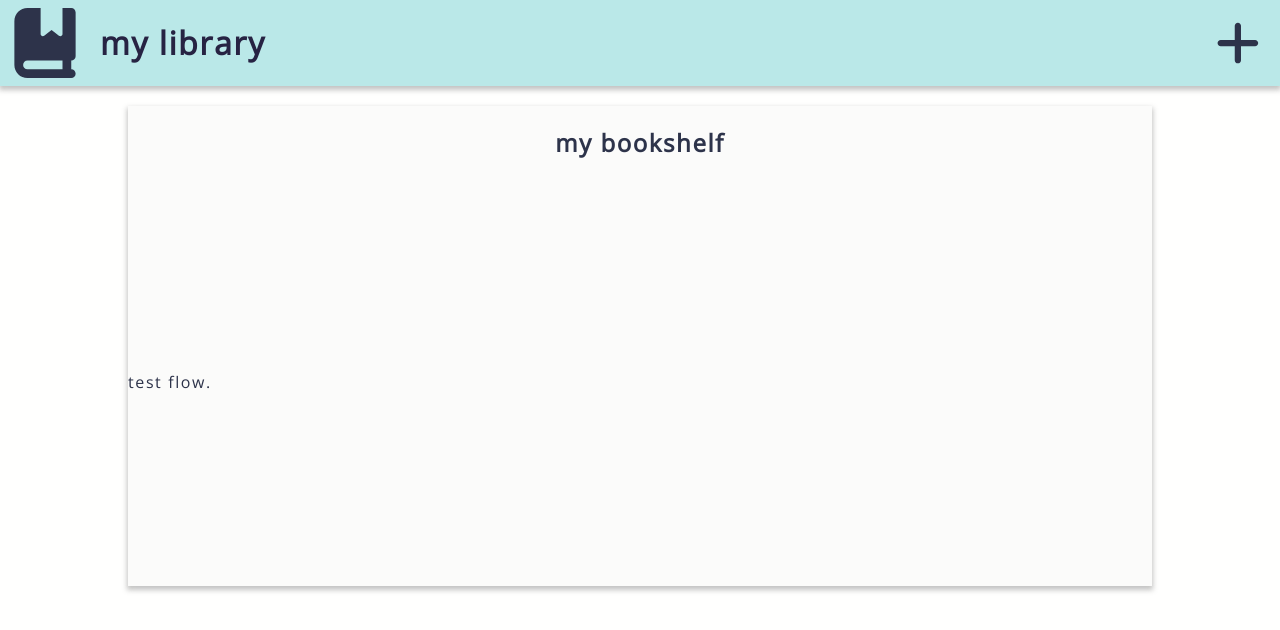
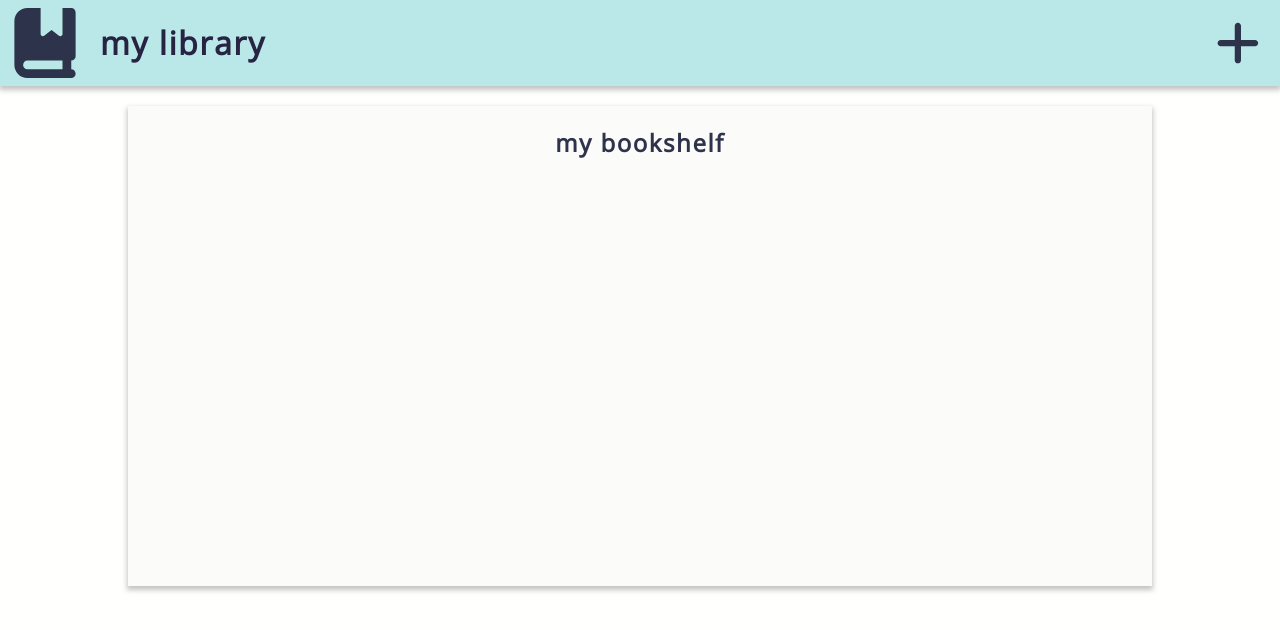
Before and after one commit to reverie64/library, a React (Create React App) app in the folder library/: page / in a window 1280 px wide. Shown: the top 630 px of the page. Built offline with nearby package versions, Linux system fonts and the light colour scheme.

Commit message:
git actions take 2.

```diff
--- a/library/src/App.js
+++ b/library/src/App.js
@@ -129,7 +129,7 @@ const addBook = () => {
                         <h2>my bookshelf</h2>
 
                         {bookElements}
-                     test flow.
+
                     </div>
                 </div>
             </div>
```
